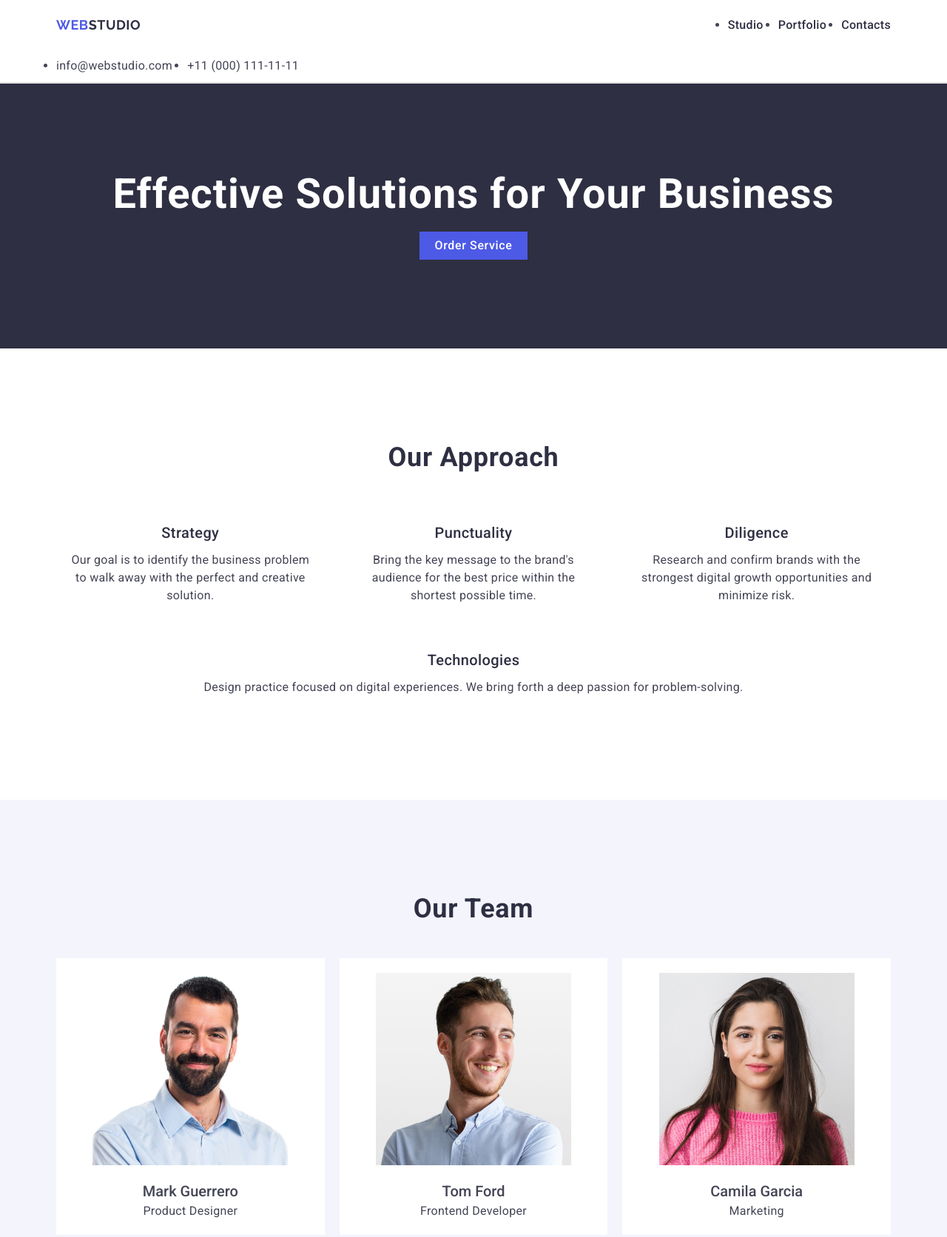
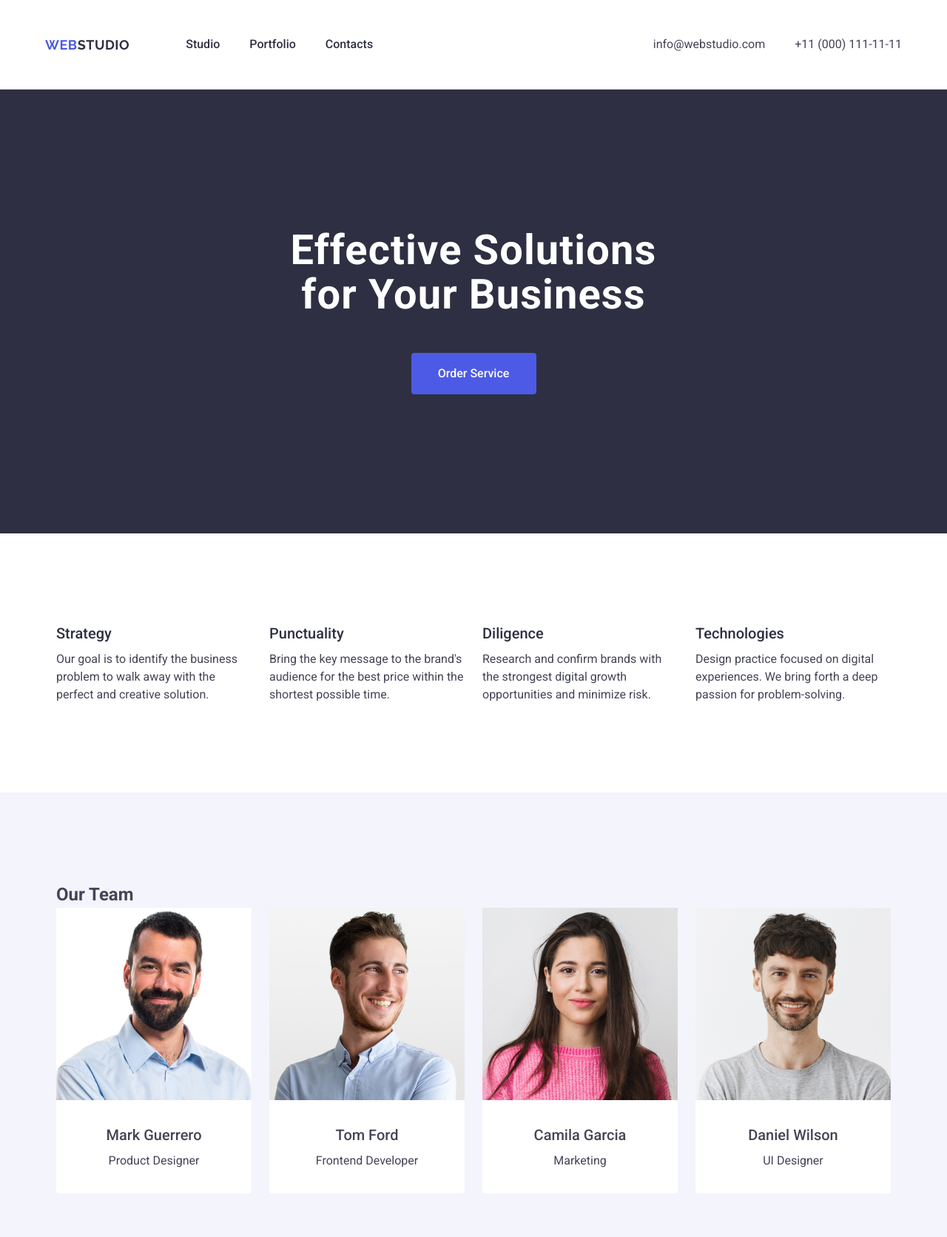
Before and after one commit to anton-shevchuk070503/goit-markup-hw-03, a plain HTML site: page index.html in a window 1280 px wide. Shown: the top 1672 px of the page at 74% size. Drawn offline with nearby package versions, Linux system fonts and the light colour scheme.

Commit message:
Початковий коміт: HTML і CSS для HW-03

```diff
--- a/css/styles.css
+++ b/css/styles.css
@@ -1,72 +1,73 @@
-/*
-  B1: Глобальне скидання стилів для h1–h6, p і ul.
-*/
+/* ===== Reset & Base ===== */
+:root {
+    --primary-color: #4d5ae5;
+    --dark-color: #2e2f42;
+    --light-bg: #f4f4fd;
+    --text-color: #434455;
+    --white-color: #ffffff;
+    --border-color: #e7e9fc;
+}
+
+body {
+    font-family: 'Roboto', sans-serif;
+    color: var(--text-color);
+    background-color: var(--white-color);
+    margin: 0;
+    line-height: 1.5;
+}
+
 h1,
 h2,
 h3,
-h4,
-h5,
-h6,
 p,
 ul {
     margin: 0;
     padding: 0;
 }
 
-/* Глобальні змінні кольорів (для зручності та відповідності макету) */
-:root {
-    --primary-color: #4d5ae5;
-    /* Основний акцент */
-    --secondary-color: #2e2f42;
-    /* Основний текстовий колір */
-    --bg-dark: #2e2f42;
-    /* Темний фон */
-    --bg-light: #f4f4fd;
-    /* Світлий фон */
-    --accent-color: #ffffff;
-    /* Білий */
-    --text-color: #434455;
-    /* Додатковий текстовий колір */
-    --border-color: #e0e0e0;
-    /* Для нижньої рамки header */
-    --portfolio-border: #ccc;
-    /* Для рамки карток Portfolio */
+ul {
+    list-style: none;
 }
 
-/*
-  Загальні стилі для body, використання системи скидання зовнішніх відступів (B2, B3, B12)
-*/
-body {
-    font-family: 'Roboto', sans-serif;
-    color: var(--text-color);
-    background-color: var(--accent-color);
-    line-height: 1.5;
+img {
+    display: block;
+    max-width: 100%;
+    height: auto;
 }
 
-/*
-  B6, B8, B9: .container для центрування та обмеження ширини контенту
-  Ширина встановлена відповідно до макету – 1158px.
-*/
 .container {
     width: 1158px;
     margin: 0 auto;
     padding: 0 15px;
 }
 
-/* Header та навігація */
-/* B13: нижня рамка у header */
-.header {
-    background-color: var(--accent-color);
-    border-bottom: 2px solid var(--border-color);
+.section {
+    padding: 120px 0;
 }
 
-.nav {
+.visually-hidden {
+    position: absolute;
+    width: 1px;
+    height: 1px;
+    margin: -1px;
+    border: 0;
+    padding: 0;
+    white-space: nowrap;
+    clip-path: inset(100%);
+    clip: rect(0 0 0 0);
+    overflow: hidden;
+}
+
+/* ===== Header ===== */
+.header {
+    border-bottom: 1px solid var(--border-color);
+}
+
+.header-container {
     display: flex;
-    /* B10: Flexbox для горизонтального розташування */
     justify-content: space-between;
     align-items: center;
-    padding: 20px 0;
-    /* B4, B5: відступи всередині блоку */
+    padding: 24px 0;
 }
 
 .logo {
@@ -77,70 +78,52 @@ body {
     text-transform: uppercase;
     color: var(--primary-color);
     text-decoration: none;
+    margin-right: 76px;
 }
 
 .logo-span {
-    color: var(--secondary-color);
+    color: var(--dark-color);
+}
+
+.nav {
+    display: flex;
+    align-items: center;
 }
 
 .nav-list {
     display: flex;
-    /* Flex для горизонтального розташування посилань */
-    gap: 20px;
-    /* B3, B5: вертикальні/горизонтальні відступи */
+    gap: 40px;
 }
 
 .nav-link {
     text-decoration: none;
-    color: var(--secondary-color);
+    color: var(--dark-color);
     font-weight: 500;
-    letter-spacing: 0.02em;
-    transition: color 0.3s;
+    padding: 24px 0;
+    display: block;
 }
 
-.nav-link:hover,
-.nav-link:focus {
-    color: #404bbf;
-}
-
-/* Contacts */
 .contacts {
     font-style: normal;
-    padding: 10px 0;
-    /* Внутрішні відступи між елементами (B4) */
 }
 
 .contacts-list {
     display: flex;
-    gap: 20px;
+    gap: 40px;
 }
 
 .contact-link {
     text-decoration: none;
     color: var(--text-color);
-    letter-spacing: 0.02em;
-    transition: color 0.3s;
+    font-weight: 400;
 }
 
-.contact-link:hover,
-.contact-link:focus {
-    color: #404bbf;
-}
-
-/*
-  B15: Універсальний клас .section для секцій із верхнім і нижнім падінгом 120px
-  B14: Секції без зовнішніх відступів – відступи між ними формуються через внутрішні поля
-*/
-.section {
-    padding: 120px 0;
-    /* Не використовуємо зовнішні margin, щоб секції "складали стопку" */
-}
-
-/* Hero Section */
+/* ===== Hero Section ===== */
 .hero {
+    background-color: var(--dark-color);
     text-align: center;
-    background-color: var(--bg-dark);
-    color: var(--accent-color);
+    padding: 188px 0;
+    color: var(--white-color);
 }
 
 .hero-title {
@@ -148,170 +131,116 @@ body {
     font-weight: 700;
     line-height: 1.07;
     letter-spacing: 0.02em;
-    margin-bottom: 20px;
-    /* B3: вертикальні відступи між елементами */
+    max-width: 496px;
+    margin: 0 auto 48px;
 }
 
 .hero-button {
+    display: block;
+    min-width: 169px;
+    height: 56px;
+    margin: 0 auto;
+    padding: 16px 32px;
+    border: none;
+    border-radius: 4px;
+    background-color: var(--primary-color);
+    color: var(--white-color);
+    font-weight: 500;
     font-size: 16px;
-    font-weight: 500;
-    letter-spacing: 0.04em;
-    background-color: var(--primary-color);
-    color: var(--accent-color);
-    border: none;
-    /* Усунення стандартної рамки */
-    padding: 10px 20px;
-    /* B4, B5: внутрішні відступи */
     cursor: pointer;
-    transition: background-color 0.3s;
 }
 
-.hero-button:hover,
-.hero-button:focus {
-    background-color: #404bbf;
+/* ===== Approach Section ===== */
+.approach-list {
+    display: flex;
+    gap: 24px;
 }
 
-/* Approach Section */
-.approach {
-    background-color: var(--accent-color);
-    text-align: center;
-}
-
-.section-title {
-    font-size: 36px;
-    font-weight: 700;
-    letter-spacing: 0.02em;
-    color: var(--secondary-color);
-    text-transform: capitalize;
-    margin-bottom: 40px;
-    /* B3: вертикальні відступи */
-}
-
-.approach-list {
-    list-style: none;
-    display: flex;
-    flex-wrap: wrap;
-    justify-content: center;
-    gap: 20px;
-    /* B3, B5: відступи між елементами */
-}
-
-/* B5: Обчислення ширини кожного елемента (для 4 елементів в рядку) */
 .approach-item {
-    background-color: var(--accent-color);
-    padding: 20px;
-    /* B4, B5: внутрішні поля */
-    text-align: center;
-    flex: 1 1 calc((1158px - 3 * 20px) / 4);
+    width: calc((100% - 72px) / 4);
 }
 
 .approach-title {
+    font-weight: 500;
     font-size: 20px;
-    font-weight: 500;
-    letter-spacing: 0.02em;
-    color: var(--secondary-color);
-    text-transform: capitalize;
-    margin-bottom: 10px;
+    color: var(--dark-color);
+    margin-bottom: 8px;
 }
 
 .approach-text {
     font-size: 16px;
-    letter-spacing: 0.02em;
     color: var(--text-color);
 }
 
-/* Team Section */
+/* ===== Team Section ===== */
 .team {
-    background-color: var(--bg-light);
-    text-align: center;
+    background-color: var(--light-bg);
 }
 
 .team-list {
-    list-style: none;
     display: flex;
-    flex-wrap: wrap;
-    justify-content: center;
-    gap: 20px;
+    gap: 24px;
 }
 
 .team-item {
-    flex: 1 1 calc((1158px - 3 * 20px) / 4);
-    text-align: center;
+    width: calc((100% - 72px) / 4);
+    border-radius: 0 0 4px 4px;
+    background-color: var(--white-color);
 }
 
-.team-member {
-    background-color: var(--accent-color);
-    padding: 20px;
+.member-info {
+    padding: 32px 0;
 }
 
-.team-image {
-    display: block;
-    max-width: 100%;
-    height: auto;
-    margin: 0 auto 10px;
+.member-name {
+    text-align: center;
+    font-size: 20px;
+    font-weight: 500;
+    margin-bottom: 8px;
 }
 
-.team-name {
-    font-size: 20px;
-    font-weight: 500;
-    margin-top: 20px;
-}
-
-.team-role {
+.member-role {
+    text-align: center;
     font-size: 16px;
-    letter-spacing: 0.02em;
     color: var(--text-color);
 }
 
-/* Portfolio Section */
-.portfolio {
-    background-color: var(--accent-color);
-    text-align: center;
+/* ===== Portfolio Section ===== */
+.portfolio-list {
+    display: flex;
+    flex-wrap: wrap;
+    column-gap: 24px;
+    row-gap: 48px;
 }
 
-.portfolio-list {
-    list-style: none;
-    display: flex;
-    flex-wrap: wrap;
-    justify-content: center;
-    gap: 20px;
+.portfolio-item {
+    width: calc((100% - 48px) / 3);
+    background-color: var(--white-color);
 }
 
-/* B16: Рамка лише в нижній частині кожної картки */
-.portfolio-item {
-    flex: 1 1 calc((1158px - 5 * 20px) / 6);
-    text-align: center;
-    padding-bottom: 20px;
-    border-bottom: 1px solid var(--portfolio-border);
-}
-
-.portfolio-item img {
-    display: block;
-    max-width: 100%;
-    height: auto;
-    margin: 0 auto 10px;
+.portfolio-info {
+    padding: 32px 16px;
+    border: 1px solid var(--border-color);
+    border-top: none;
 }
 
 .portfolio-title {
     font-size: 20px;
     font-weight: 500;
-    letter-spacing: 0.02em;
-    color: var(--secondary-color);
-    margin-top: 10px;
+    margin-bottom: 8px;
 }
 
 .portfolio-category {
     font-size: 16px;
-    letter-spacing: 0.02em;
     color: var(--text-color);
 }
 
-/* Footer */
+/* ===== Footer ===== */
 .footer {
-    background-color: var(--bg-dark);
-    color: var(--accent-color);
+    background-color: var(--dark-color);
+    color: var(--white-color);
+    padding: 100px 0;
     text-align: center;
-    padding: 20px 0;
 }
 
 .footer-logo {
@@ -322,17 +251,15 @@ body {
     text-transform: uppercase;
     color: var(--primary-color);
     text-decoration: none;
-    margin-bottom: 10px;
+    margin-bottom: 16px;
     display: inline-block;
 }
 
 .footer-logo-span {
-    color: var(--accent-color);
+    color: var(--white-color);
 }
 
 .footer-text {
     font-size: 16px;
-    letter-spacing: 0.02em;
-    color: var(--text-color);
-    margin-top: 10px;
+    color: var(--light-bg);
 }
--- a/index.html
+++ b/index.html
@@ -1,17 +1,22 @@
 <!DOCTYPE html>
-<html lang="uk">
+<html lang="en">
   <head>
-    <meta charset="UTF-8">
-    <meta name="viewport" content="width=device-width, initial-scale=1.0">
+    <meta charset="UTF-8" />
+    <meta name="viewport" content="width=device-width, initial-scale=1.0" />
     <title>Web Studio</title>
-    <link rel="preconnect" href="https://fonts.gstatic.com">
-    <link href="https://fonts.googleapis.com/css2?family=Raleway:wght@400;700&family=Roboto:wght@400;500;700&display=swap" rel="stylesheet">
-    <link rel="stylesheet" href="https://cdn.jsdelivr.net/npm/modern-normalize@2.0.0/modern-normalize.min.css">
-    <link rel="stylesheet" href="css/styles.css">
+    <link
+      rel="stylesheet"
+      href="https://cdnjs.cloudflare.com/ajax/libs/modern-normalize/2.0.0/modern-normalize.min.css"
+    />
+    <link
+      href="https://fonts.googleapis.com/css2?family=Raleway:wght@700&family=Roboto:wght@400;500;700&display=swap"
+      rel="stylesheet"
+    />
+    <link rel="stylesheet" href="css/styles.css" />
   </head>
   <body>
     <header class="header">
-      <div class="container">
+      <div class="container header-container">
         <nav class="nav">
           <a href="index.html" class="logo">Web<span class="logo-span">Studio</span></a>
           <ul class="nav-list">
@@ -30,7 +35,6 @@
     </header>
 
     <main>
-      <!-- Кожна секція отримує клас .section (B15) із вертикальними падінгами 120px -->
       <section class="hero section">
         <div class="container">
           <h1 class="hero-title">Effective Solutions for Your Business</h1>
@@ -40,7 +44,7 @@
 
       <section class="approach section">
         <div class="container">
-          <h2 class="section-title">Our Approach</h2>
+          <h2 class="visually-hidden">Our Approach</h2>
           <ul class="approach-list">
             <li class="approach-item">
               <h3 class="approach-title">Strategy</h3>
@@ -68,30 +72,38 @@
           <ul class="team-list">
             <li class="team-item">
               <article class="team-member">
-                <img src="images/1.jpg" alt="Mark Guerrero" class="team-image">
-                <h3 class="team-name">Mark Guerrero</h3>
-                <p class="team-role">Product Designer</p>
+                <img src="images/1.jpg" alt="Mark Guerrero" class="team-image" />
+                <div class="member-info">
+                  <h3 class="member-name">Mark Guerrero</h3>
+                  <p class="member-role">Product Designer</p>
+                </div>
               </article>
             </li>
             <li class="team-item">
               <article class="team-member">
-                <img src="images/2.jpg" alt="Tom Ford" class="team-image">
-                <h3 class="team-name">Tom Ford</h3>
-                <p class="team-role">Frontend Developer</p>
+                <img src="images/2.jpg" alt="Tom Ford" class="team-image" />
+                <div class="member-info">
+                  <h3 class="member-name">Tom Ford</h3>
+                  <p class="member-role">Frontend Developer</p>
+                </div>
               </article>
             </li>
             <li class="team-item">
               <article class="team-member">
-                <img src="images/3.jpg" alt="Camila Garcia" class="team-image">
-                <h3 class="team-name">Camila Garcia</h3>
-                <p class="team-role">Marketing</p>
+                <img src="images/3.jpg" alt="Camila Garcia" class="team-image" />
+                <div class="member-info">
+                  <h3 class="member-name">Camila Garcia</h3>
+                  <p class="member-role">Marketing</p>
+                </div>
               </article>
             </li>
             <li class="team-item">
               <article class="team-member">
-                <img src="images/4.jpg" alt="Daniel Wilson" class="team-image">
-                <h3 class="team-name">Daniel Wilson</h3>
-                <p class="team-role">UI Designer</p>
+                <img src="images/4.jpg" alt="Daniel Wilson" class="team-image" />
+                <div class="member-info">
+                  <h3 class="member-name">Daniel Wilson</h3>
+                  <p class="member-role">UI Designer</p>
+                </div>
               </article>
             </li>
           </ul>
@@ -103,34 +115,46 @@
           <h2 class="section-title">Our Portfolio</h2>
           <ul class="portfolio-list">
             <li class="portfolio-item">
-              <img src="images/img-4.jpg" alt="Banking App">
+              <img src="images/img-1.jpg" alt="App" />
+              <div class="portfolio-info">
                 <h3 class="portfolio-title">Banking App</h3>
                 <p class="portfolio-category">App</p>
+              </div>
             </li>
             <li class="portfolio-item">
-              <img src="images/img-3.jpg" alt="Cashless Payment">
+              <img src="images/img-2.jpg" alt="Payment" />
+              <div class="portfolio-info">
                 <h3 class="portfolio-title">Cashless Payment</h3>
                 <p class="portfolio-category">Marketing</p>
+              </div>
             </li>
             <li class="portfolio-item">
-              <img src="images/img-2.jpg" alt="Meditation App">
+              <img src="images/img-3.jpg" alt="Meditation App" />
+              <div class="portfolio-info">
                 <h3 class="portfolio-title">Meditation App</h3>
                 <p class="portfolio-category">App</p>
+              </div>
             </li>
             <li class="portfolio-item">
-              <img src="images/img-1.jpg" alt="Taxi Service">
+              <img src="images/img-4.jpg" alt="Taxi" />
+              <div class="portfolio-info">
                 <h3 class="portfolio-title">Taxi Service</h3>
                 <p class="portfolio-category">Marketing</p>
+              </div>
             </li>
             <li class="portfolio-item">
-              <img src="images/img-1.jpg" alt="Screen Illustrations">
+              <img src="images/img-5.jpg" alt="Illustrations" />
+              <div class="portfolio-info">
                 <h3 class="portfolio-title">Screen Illustrations</h3>
                 <p class="portfolio-category">Design</p>
+              </div>
             </li>
             <li class="portfolio-item">
-              <img src="images/img.jpg" alt="Online Courses">
+              <img src="images/img-6.jpg" alt="Courses" />
+              <div class="portfolio-info">
                 <h3 class="portfolio-title">Online Courses</h3>
                 <p class="portfolio-category">Marketing</p>
+              </div>
             </li>
           </ul>
         </div>
@@ -140,7 +164,7 @@
     <footer class="footer">
       <div class="container">
         <a href="index.html" class="footer-logo">Web<span class="footer-logo-span">Studio</span></a>
-        <p class="footer-text">Increase the flow of customers and sales for your business with digital marketing &amp; growth solutions.</p>
+        <p class="footer-text">Increase the flow of customers and sales for your business with digital marketing & growth solutions.</p>
       </div>
     </footer>
   </body>
```
Also changed, not shown: images/img-5.jpg (renamed from images/img-1.jpg), images/img-6.jpg (renamed from images/img.jpg). Lines whose indentation alone changed are shown as unchanged.
